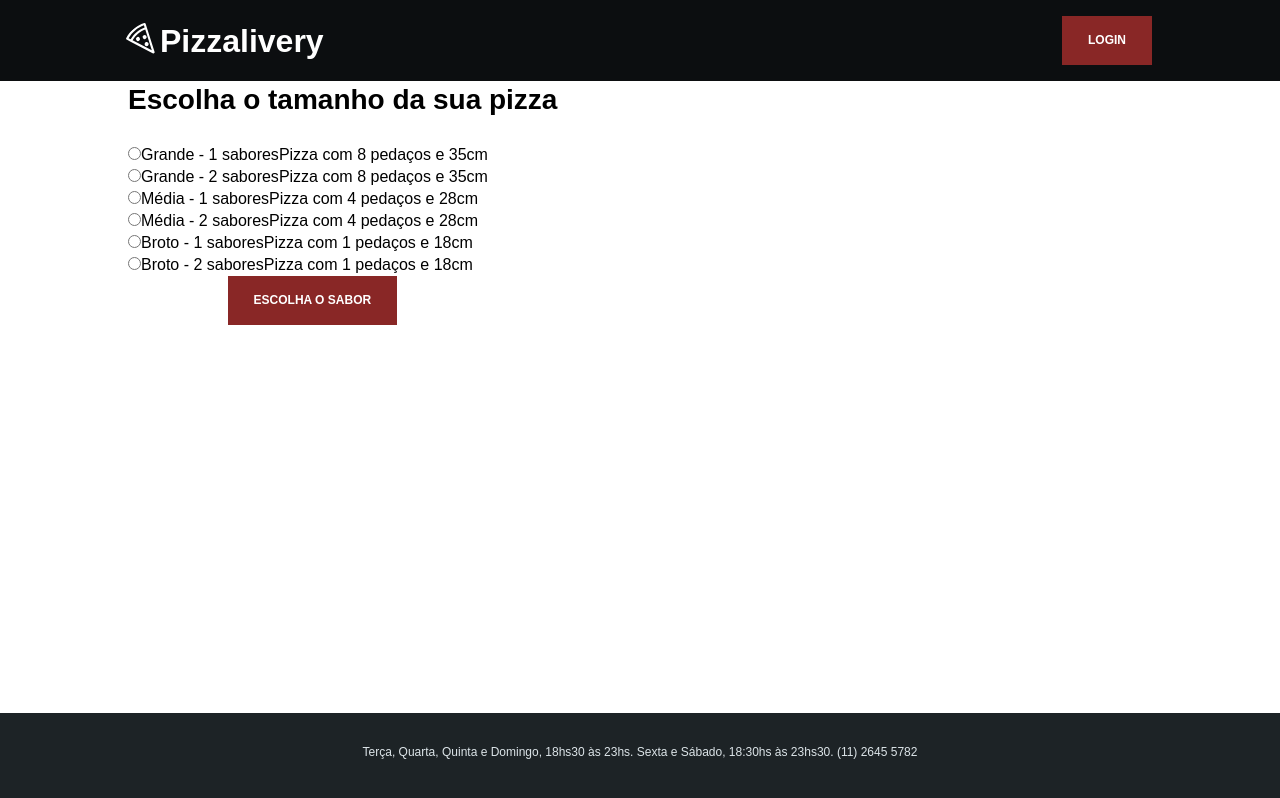
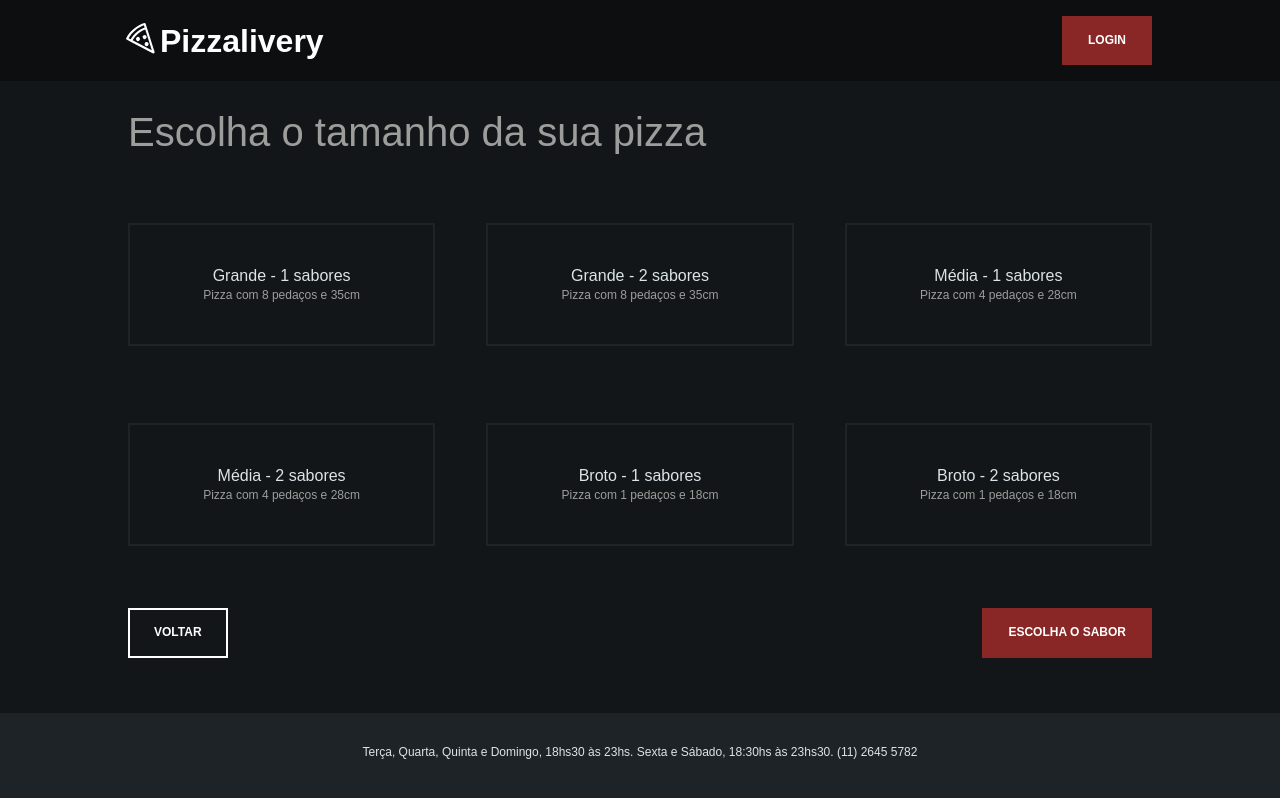
Before and after one commit to ubirajarapelli/pizzalivery, a React (Vite) app: page / in a window 1280 px wide. Both pictures are taken after a click on the button "INICIAR PEDIDO". Shown: the top 798 px of the page. Built offline with nearby package versions, Linux system fonts and the light colour scheme.

Commit message:
updated styles

```diff
--- a/src/components/button/Button.style.ts
+++ b/src/components/button/Button.style.ts
@@ -24,7 +24,7 @@ export const ElementButton = styled.button`
     props.inverse &&
     `
     border-color: ${colors.commom.light};
-    background-color: ${colors.commom.light};
+    background-color: transparent;
     color: ${colors.commom.light};
   `}
 
--- a/src/components/layout/Layout.style.ts
+++ b/src/components/layout/Layout.style.ts
@@ -1,7 +1,11 @@
 import styled from "styled-components"
+import { colors } from "../../styles/Colors"
 
 export const ElementMain = styled.main`
+  min-height: calc(100vh - 168px);
+  background-color: ${colors.secondary.main};
+`
+export const LayoutContainer = styled.div`
   margin: 0 auto;
   width: 80%;
-  min-height: calc(100vh - 168px);
 `
--- a/src/components/layout/Layout.tsx
+++ b/src/components/layout/Layout.tsx
@@ -1,6 +1,6 @@
 import { Footer } from "../footer/Footer"
 import { Header } from "../header/Header"
-import { ElementMain } from "./Layout.style"
+import { ElementMain, LayoutContainer } from "./Layout.style"
 
 interface LayoutProps {
   children: React.ReactNode
@@ -10,7 +10,9 @@ export const Layout = ({ children }: LayoutProps) => {
   return (
     <>
       <Header />
-      <ElementMain>{children}</ElementMain>
+      <ElementMain>
+        <LayoutContainer>{children}</LayoutContainer>
+      </ElementMain>
       <Footer />
     </>
   )
--- /dev/null
+++ b/src/components/title/Title.style.ts
@@ -0,0 +1,10 @@
+import styled from "styled-components"
+import { colors } from "../../styles/Colors"
+import { sizes } from "../../styles/Sizes"
+
+export const ElementTitle = styled.h1`
+  padding-top: ${sizes.main};
+  font-size: ${sizes.xlarge};
+  font-weight: 300;
+  color: ${colors.text.dark};
+`
--- /dev/null
+++ b/src/components/title/Title.tsx
@@ -0,0 +1,14 @@
+import { ElementTitle } from "./Title.style"
+
+interface TitleProps extends React.HTMLProps<HTMLHeadingElement> {
+  children: React.ReactNode
+  variant?: string
+}
+
+export const Title = ({ children, variant = "h1", ...rest }: TitleProps) => {
+  return (
+    <ElementTitle as={variant} {...rest}>
+      {children}
+    </ElementTitle>
+  )
+}
--- a/src/pages/home/Home.tsx
+++ b/src/pages/home/Home.tsx
@@ -2,12 +2,13 @@ import { useNavigate } from "react-router-dom"
 import { Button } from "../../components/button/Button"
 import { Layout } from "../../components/layout/Layout"
 import { HomeWrapper } from "./Home.style"
+import { routes } from "../../routes"
 
 export default function Home() {
   const navigate = useNavigate()
 
   const handleClick = () => {
-    navigate("/pedido/escolha-o-tamanho")
+    navigate(routes.pizzaSize)
   }
 
   return (
--- /dev/null
+++ b/src/pages/sizes/Sizes.style.ts
@@ -0,0 +1,51 @@
+import styled from "styled-components"
+import { sizes } from "../../styles/Sizes"
+import { colors } from "../../styles/Colors"
+
+export const RadioCard = styled.div`
+  position: relative;
+  width: 30%;
+  & label {
+    display: inherit;
+    width: 100%;
+    padding: ${sizes.xlarge} ${sizes.main};
+    border-width: 2px;
+    border-style: solid;
+    border-color: ${colors.secondary.light};
+    text-align: center;
+    font-size: ${sizes.small};
+    color: ${colors.text.main};
+    cursor: pointer;
+    & span {
+      display: block;
+      font-size: ${sizes.xsmall};
+      color: ${colors.text.dark};
+    }
+    &:hover {
+      border-color: ${colors.text.main};
+    }
+  }
+  & input[type="radio"] {
+    position: absolute;
+    overflow: hidden;
+    width: 1px;
+    height: 1px;
+    clip: rect(1px, 1px, 1px, 1px);
+  }
+  & input[type="radio"]:checked ~ label {
+    border-color: ${colors.text.main};
+  }
+`
+export const SizeContentWrapper = styled.section`
+  display: flex;
+  align-items: center;
+  justify-content: space-between;
+  flex-direction: row;
+  flex-wrap: wrap;
+  height: 50vh;
+`
+export const SizeActionWrapper = styled.div`
+  display: flex;
+  justify-content: space-between;
+  padding: ${sizes.main} 0;
+`
--- a/src/pages/sizes/Sizes.tsx
+++ b/src/pages/sizes/Sizes.tsx
@@ -1,9 +1,11 @@
-import { Layout } from "../../components/layout/Layout";
+import { useContext, useEffect, useState } from "react"
+import { useNavigate } from "react-router-dom"
+import { routes } from "../../routes"
 import { Button } from "../../components/button/Button"
-import { useContext, useEffect, useState } from "react";
-import { useNavigate } from "react-router-dom";
-import { routes } from "../../routes";
-import OrderContext from "../../contexts/OrderContext";
+import { Layout } from "../../components/layout/Layout"
+import { Title } from "../../components/title/Title"
+import { RadioCard, SizeActionWrapper, SizeContentWrapper } from "./Sizes.style"
+import OrderContext from "../../contexts/OrderContext"
 
 export default function Sizes() {
   const navigate = useNavigate()
@@ -82,10 +84,10 @@ export default function Sizes() {
 
   return (
     <Layout>
-      <h1 tabIndex={0}>Escolha o tamanho da sua pizza</h1>
-      <section>
+      <Title tabIndex={0}>Escolha o tamanho da sua pizza</Title>
+      <SizeContentWrapper>
         {sizeOptions.map(({id, size, slices, flavours, text}) => (
-          <article key={id}>
+          <RadioCard key={id}>
             <input type="radio" id={id} name="sizes" onChange={handleChange} value={id} checked={sizeId === id}/>
             <label htmlFor={id}>
               {text} - {flavours} sabores
@@ -93,13 +95,13 @@ export default function Sizes() {
                 Pizza com {slices} pedaços e {size}cm
               </span>
             </label>
-          </article>
+          </RadioCard>
         ))}
-      </section>
-      <div>
+      </SizeContentWrapper>
+      <SizeActionWrapper>
         <Button inverse="inverse" onClick={handleBack}>Voltar</Button>
         <Button onClick={handleNext}>Escolha o Sabor</Button>
-      </div>
+      </SizeActionWrapper>
     </Layout>
   )
 }
```
Also changed, not shown: public/pizzalivery.svg.
